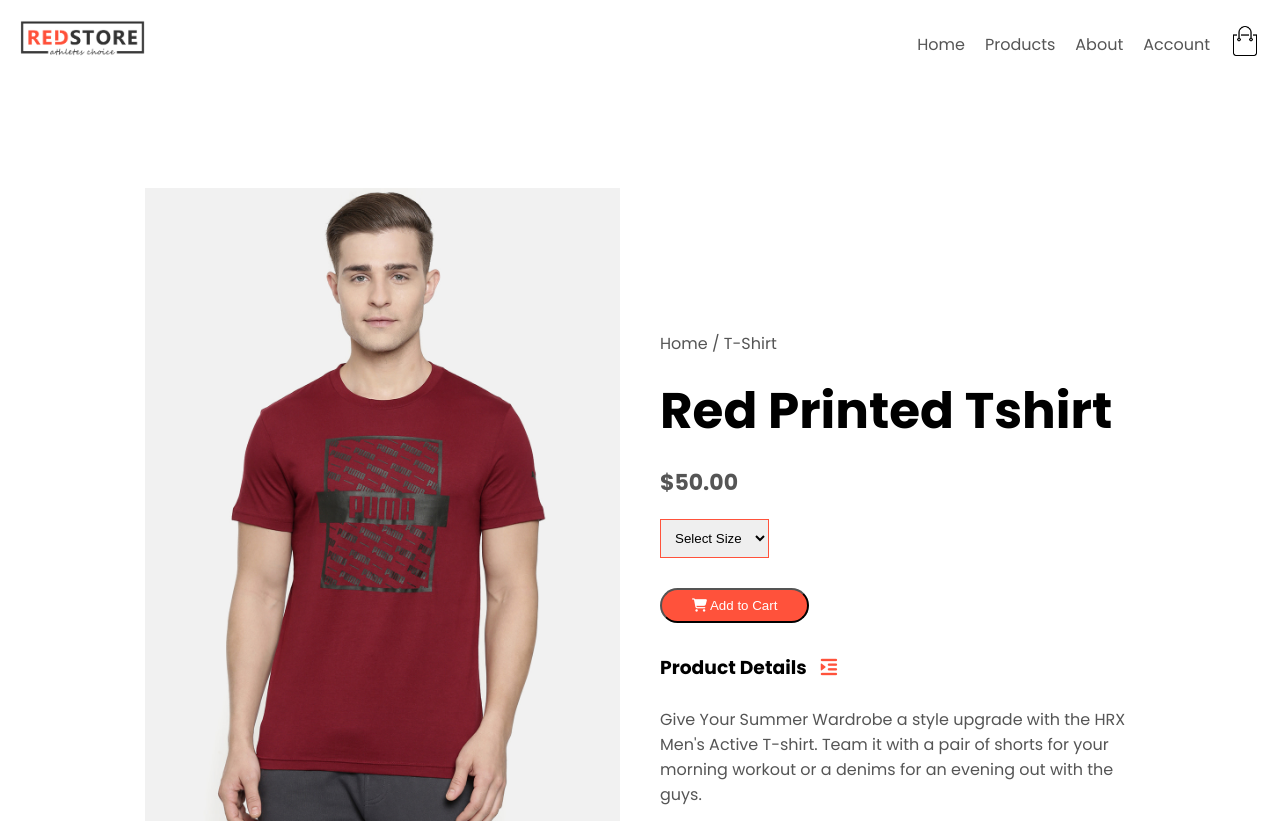
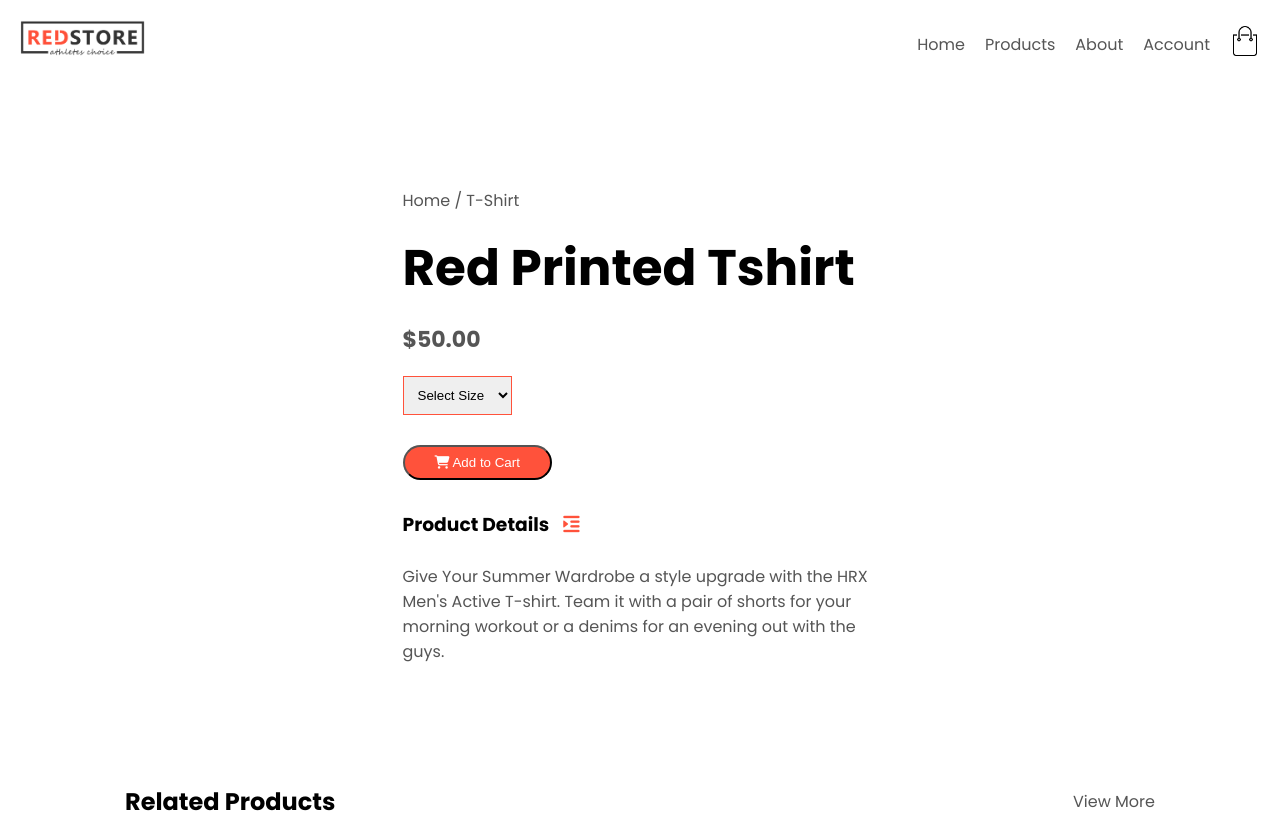
Before and after one commit to amberdhama/Ecommerce-site, a React (Vite) app: page /productdet/1 in a window 1280 px wide. Shown: the top 823 px of the page. Built offline with nearby package versions, Linux system fonts and the light colour scheme.

Commit message:
relater prod

```diff
--- a/src/Components/productsDetail.jsx
+++ b/src/Components/productsDetail.jsx
@@ -6,10 +6,10 @@ import Product1 from "/src/assets/images/product-1.jpg"
 import Product2 from "/src/assets/images/product-2.jpg"
 import Product3 from "/src/assets/images/product-3.jpg"
 import Product4 from "/src/assets/images/product-4.jpg"
-import gal1 from "../assets/images/gallery-1.jpg"
-import gal2 from "../assets/images/gallery-2.jpg"
-import gal3 from "../assets/images/gallery-3.jpg"
-import gal4 from "../assets/images/gallery-4.jpg"
+// import gal1 from "../assets/images/gallery-1.jpg"
+// import gal2 from "../assets/images/gallery-2.jpg"
+// import gal3 from "../assets/images/gallery-3.jpg"
+// import gal4 from "../assets/images/gallery-4.jpg"
 
 function ProductsDetails() {
     const { id } = useParams(); // Extract productId from URL
@@ -49,7 +49,7 @@ function ProductsDetails() {
         <>
             <div className="smallcontainer single-product">
                 <div className="row">
-                    <div className="col-2">
+                    {/* <div className="col-2">
                         <img src={product?.img} width="100%" id="productimg" alt="Product" />
                         <div className="small-img-row">
                             <div className="small-img-col">
@@ -65,7 +65,7 @@ function ProductsDetails() {
                                 <img src={gal4} alt="" width="100%" className="small-img" />
                             </div>
                         </div>
-                    </div>
+                    </div> */}
                     <div className="col-2">
                         <p>Home / T-Shirt</p>
                         <h1>{product?.prod_name}</h1>
```
